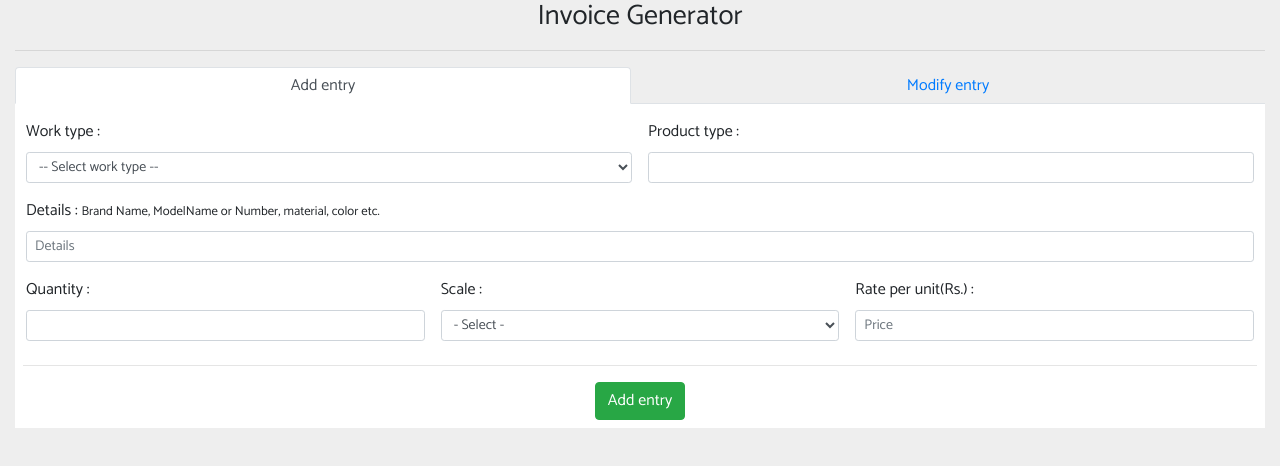
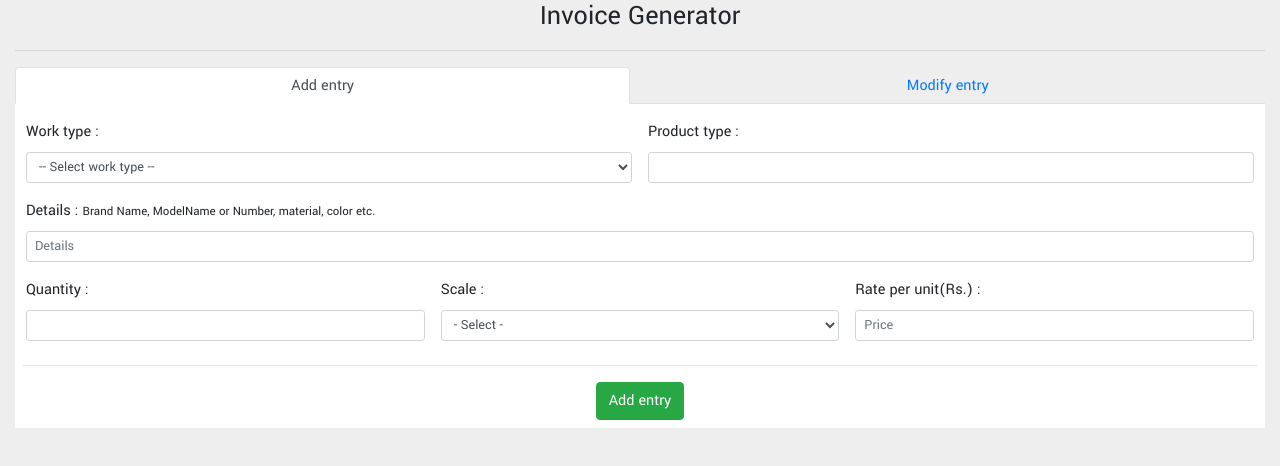
Before and after one commit to omkargb/BillGenerator_v2, a plain HTML site: page index.html in a window 1280 px wide. Drawn offline with Linux system fonts and the light colour scheme.

Commit message:
Update index.html

```diff
--- a/index.html
+++ b/index.html
@@ -7,7 +7,7 @@
     <meta http-equiv="X-UA-Compatible" content="IE=edge">
     <meta name="viewport" content="width=device-width, initial-scale=1">
 	    <link rel="stylesheet" href="https://fonts.googleapis.com/css?family=Roboto|Varela+Round|Open+Sans">
-	    <link rel="stylesheet" href="https://fonts.googleapis.com/css?family=Catamaran">
+	    <link rel="stylesheet" href="https://fonts.googleapis.com/css?family=Yantramanav">
     <link rel="stylesheet" href="assets/bootstrap.new.css">
     <script src="assets/jquery.min.js"></script>
 	<script src="assets/billscript.js"></script>
@@ -18,7 +18,7 @@
 </head>
 
 
-<body class="container-fluid" style="background-color: #eee; font-family:Catamaran";>
+<body class="container-fluid" style="background-color: #eee; font-family:Yantramanav";>
 
     <h3>
         <center>Invoice Generator</center>
```
